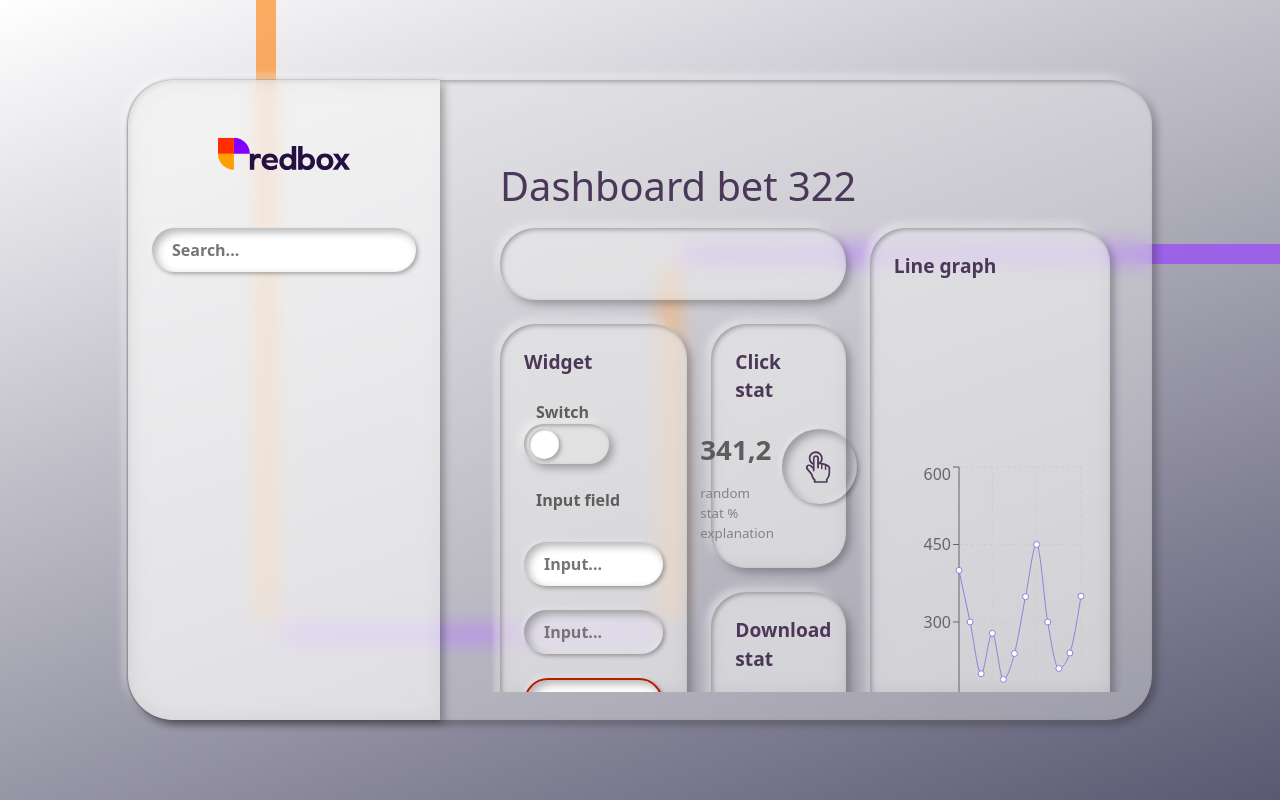
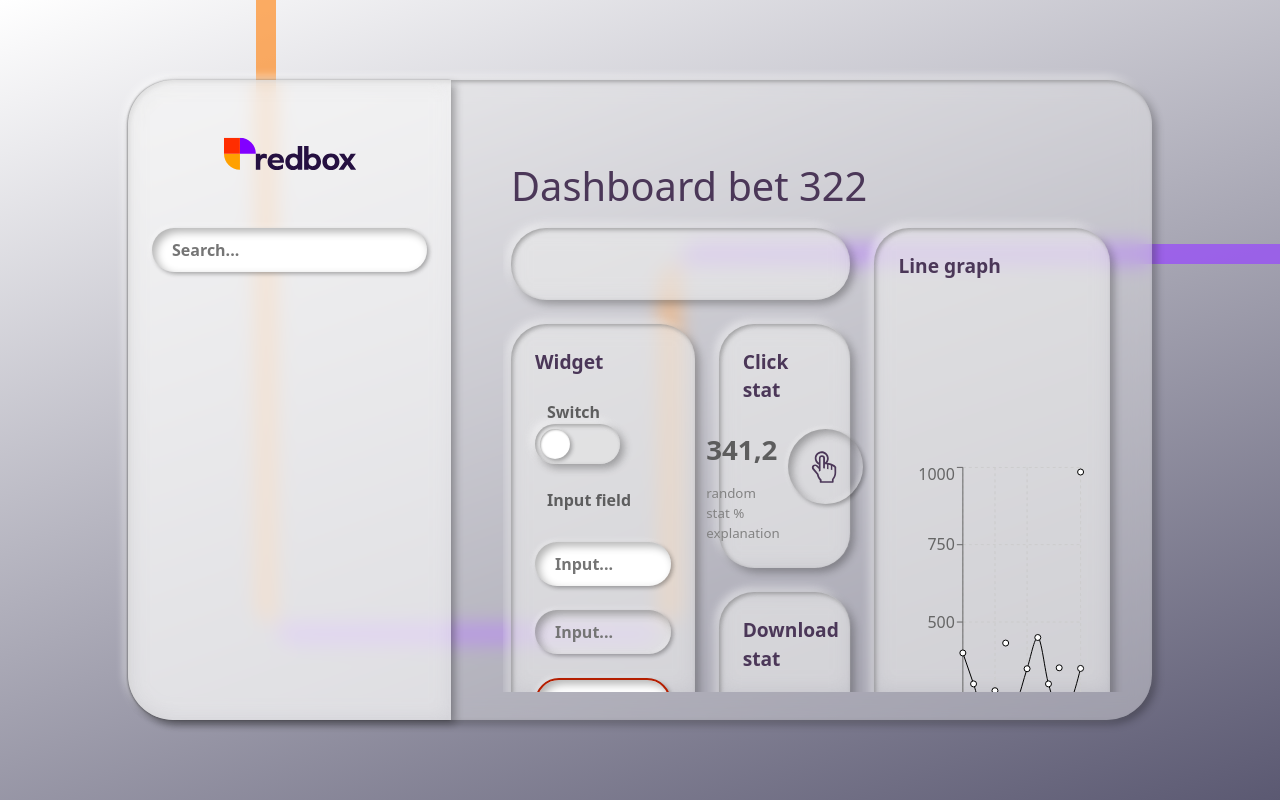
Before and after one commit to timothy-bailey-redbox/redbox-aso-test-case, a Next.js app: page /test in a window 1280 px wide. Built offline with nearby package versions, Linux system fonts and the light colour scheme.

Commit message:
comments addressed

```diff
--- a/src/components/assemblies/Widgets/LineGraphWidget/index.tsx
+++ b/src/components/assemblies/Widgets/LineGraphWidget/index.tsx
@@ -4,16 +4,17 @@ import Card from "~/components/basic/Card";
 
 type DataType = {
     name: string;
-    value: number;
+    [key: string]: number | string | undefined;
 };
 
 type LineGraphWidgetProps = {
     data: DataType[];
     title: string;
     height?: number;
+    dataKeys: string[];
 };
 
-export default function GraphWidget({ data, title, height }: LineGraphWidgetProps) {
+export default function GraphWidget({ data, title, height, dataKeys }: LineGraphWidgetProps) {
     return (
         <Card title={title}>
             <ResponsiveContainer height={height ?? 350} width="100%">
@@ -22,7 +23,9 @@ export default function GraphWidget({ data, title, height }: LineGraphWidgetProp
                     <XAxis dataKey="name" />
                     <YAxis />
                     <Tooltip />
-                    <Line type="monotone" dataKey="value" stroke="#8884d8" activeDot={{ r: 8 }} />
+                    {dataKeys?.map((dataKey) => (
+                        <Line type="monotone" key={dataKey} dataKey={dataKey} stroke="black" activeDot={{ r: 8 }} />
+                    ))}
                 </LineChart>
             </ResponsiveContainer>
         </Card>
--- a/src/components/basic/inputs/Button/button.module.css
+++ b/src/components/basic/inputs/Button/button.module.css
@@ -9,7 +9,6 @@
     font-weight: 800;
     color: var(--purple-text-color);
     cursor: pointer;
-    max-width: 85px;
 }
 
 .button:active {
--- a/src/components/basic/inputs/TextInput/textInput.module.css
+++ b/src/components/basic/inputs/TextInput/textInput.module.css
@@ -5,7 +5,6 @@
     padding: 10px;
     font-weight: 700;
     padding-left: 20px;
-    max-width: 264px;
 }
 
 .error {
--- a/src/pages/test.tsx
+++ b/src/pages/test.tsx
@@ -23,7 +23,9 @@ export default function TestPage() {
                         {
                             width: 5,
                             height: 6,
-                            element: <GraphWidget title="Line graph" data={mockGraphData} />,
+                            element: (
+                                <GraphWidget title="Line graph" data={mockGraphData} dataKeys={["value", "val"]} />
+                            ),
                         },
                         {
                             width: 4,
--- a/src/util/mockData.ts
+++ b/src/util/mockData.ts
@@ -1,14 +1,14 @@
 export const mockGraphData = [
-    { name: "Jan", value: 400 },
+    { name: "Jan", value: 400, val: 233 },
     { name: "Feb", value: 300 },
     { name: "Mar", value: 200 },
     { name: "Apr", value: 278 },
-    { name: "May", value: 189 },
+    { name: "May", value: 189, val: 432 },
     { name: "Jun", value: 239 },
     { name: "Jul", value: 349 },
     { name: "Aug", value: 450 },
     { name: "Sep", value: 300 },
-    { name: "Oct", value: 210 },
+    { name: "Oct", value: 210, val: 352 },
     { name: "Nov", value: 240 },
-    { name: "Dec", value: 350 },
+    { name: "Dec", value: 350, val: 985 },
 ];
```
